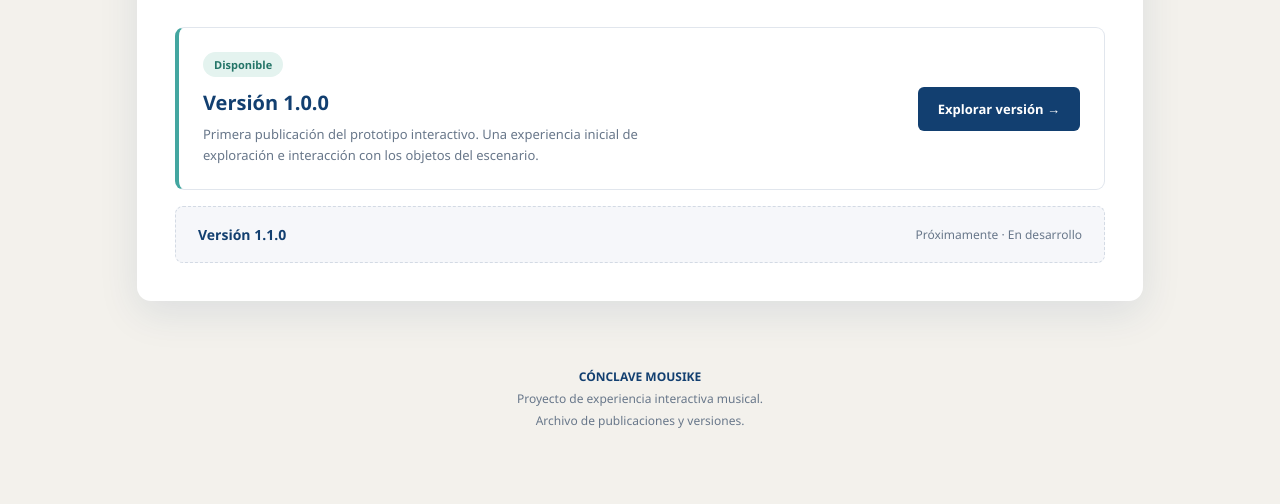
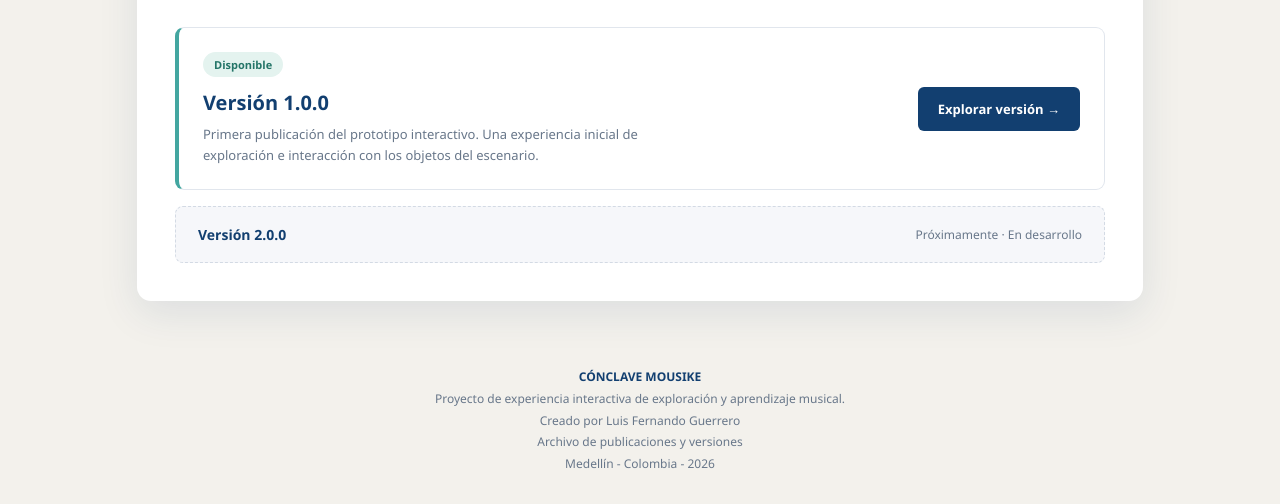
Before and after one commit to FerDev-co/conclave-mousike-webgl, a plain HTML site: page index.html in a window 1280 px wide. Shown: the part 573-1077 px from the top of the page. Before the commit the page ends 1034 px from the top, so only its background shows below. Drawn offline with Linux system fonts and the light colour scheme.

Commit message:
feat: crear catálogo de versiones - update créditos
Se actualiza la versión, se añade créditos para el desarrollador

```diff
--- a/index.html
+++ b/index.html
@@ -306,7 +306,7 @@
       </article>
 
       <div class="coming-soon">
-        <strong>Versión 1.1.0</strong>
+        <strong>Versión 2.0.0</strong>
         <span>Próximamente · En desarrollo</span>
       </div>
 
@@ -315,8 +315,10 @@
 
   <footer>
     <strong>CÓNCLAVE MOUSIKE</strong><br>
-    Proyecto de experiencia interactiva musical.<br>
-    Archivo de publicaciones y versiones.
+    Proyecto de experiencia interactiva de exploración y aprendizaje musical.<br>
+    Creado por Luis Fernando Guerrero<br>
+    Archivo de publicaciones y versiones<br>
+    Medellín - Colombia - 2026 <br>
   </footer>
 
 </body>
```
